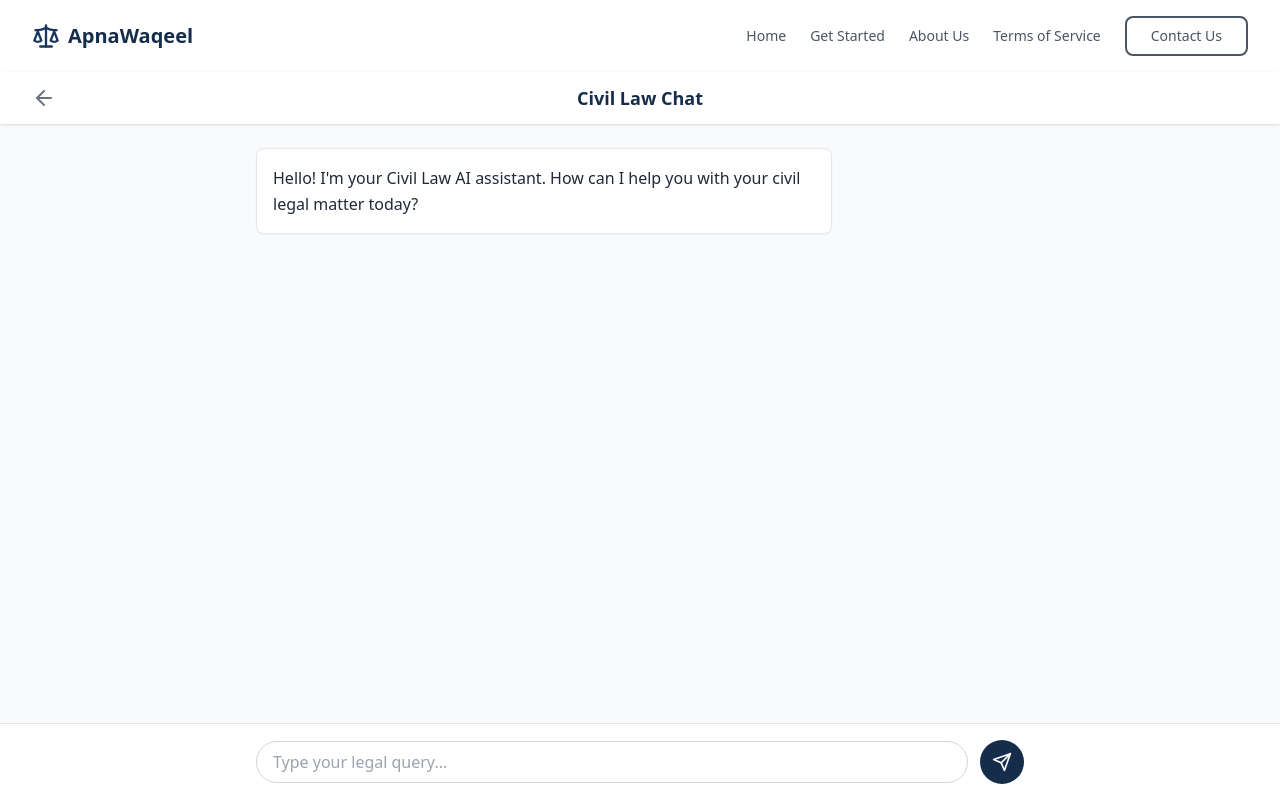
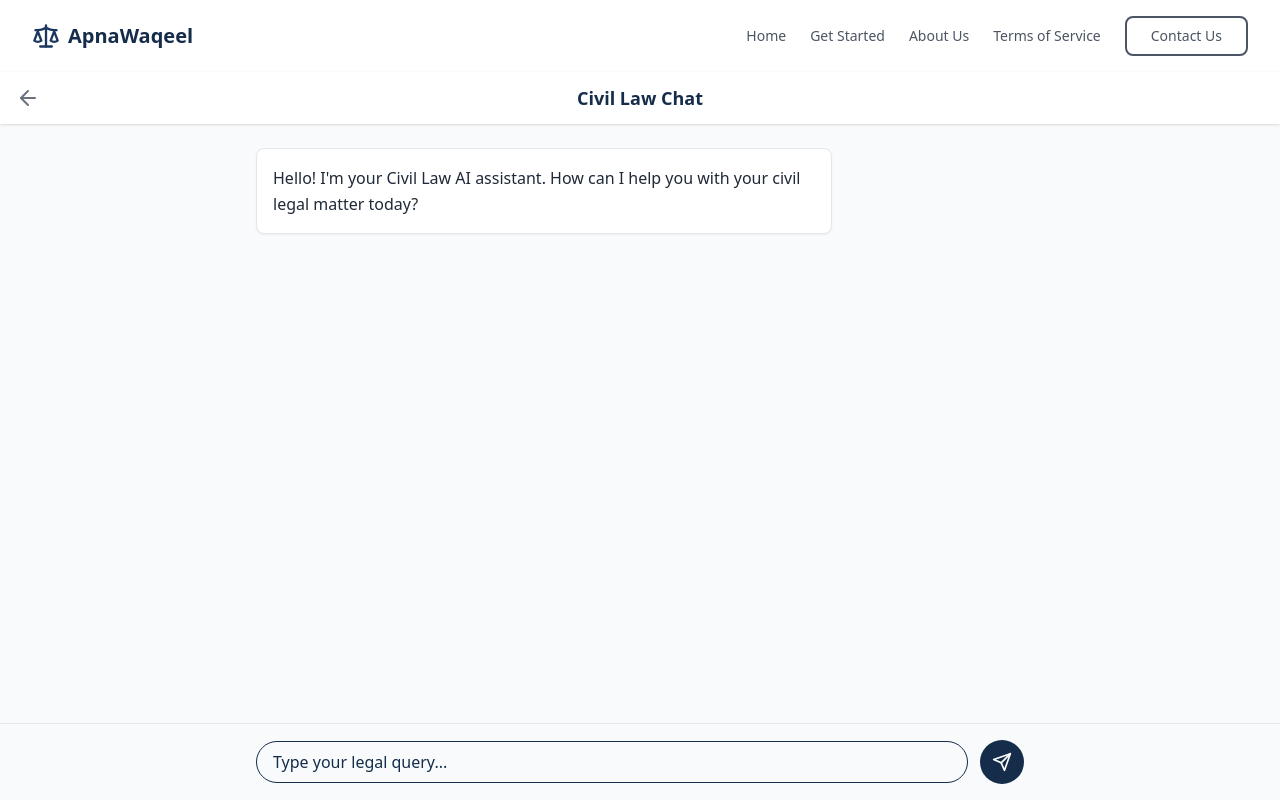
Before and after one commit to U-mar-404/waqeel-frontend, a React (Vite) app: page /chat/civil in a window 1280 px wide. Shown: the top 800 px of the page. Built offline with nearby package versions, Linux system fonts and the light colour scheme.

Commit message:
bs krdy chal ja ba6 chat page update bhai chat page good

```diff
--- a/src/pages/ChatPage.tsx
+++ b/src/pages/ChatPage.tsx
@@ -33,7 +33,16 @@ const ChatPage: React.FC<ChatPageProps> = ({ lawyerType }) => {
   const [isTyping, setIsTyping] = useState(false);
   const messagesEndRef = useRef<HTMLDivElement>(null);
 
-  // Auto-scroll on every new message
+  // Hide global footer on this page
+  useEffect(() => {
+    const siteFooter = document.querySelector('footer');
+    if (siteFooter) siteFooter.style.display = 'none';
+    return () => {
+      if (siteFooter) siteFooter.style.display = '';
+    };
+  }, []);
+
+  // Auto-scroll on new message
   useEffect(() => {
     messagesEndRef.current?.scrollIntoView({ behavior: 'smooth' });
   }, [messages]);
@@ -41,13 +50,11 @@ const ChatPage: React.FC<ChatPageProps> = ({ lawyerType }) => {
   const handleSend = async () => {
     const content = input.trim();
     if (!content) return;
-    const userMsg: ChatMessage = {
-      id: Date.now().toString(),
-      text: content,
-      sender: 'user',
-      timestamp: new Date(),
-    };
-    setMessages((prev) => [...prev, userMsg]);
+
+    setMessages((prev) => [
+      ...prev,
+      { id: Date.now().toString(), text: content, sender: 'user', timestamp: new Date() },
+    ]);
     setInput('');
     setIsTyping(true);
 
@@ -58,13 +65,15 @@ const ChatPage: React.FC<ChatPageProps> = ({ lawyerType }) => {
         body: JSON.stringify({ query: content }),
       });
       const data = await res.json();
-      const aiMsg: ChatMessage = {
-        id: Date.now().toString() + '-ai',
-        text: data.answer || 'Sorry, I could not find an answer.',
-        sender: 'ai',
-        timestamp: new Date(),
-      };
-      setMessages((prev) => [...prev, aiMsg]);
+      setMessages((prev) => [
+        ...prev,
+        {
+          id: Date.now().toString() + '-ai',
+          text: data.answer || 'Sorry, I could not find an answer.',
+          sender: 'ai',
+          timestamp: new Date(),
+        },
+      ]);
     } catch {
       setMessages((prev) => [
         ...prev,
@@ -82,8 +91,8 @@ const ChatPage: React.FC<ChatPageProps> = ({ lawyerType }) => {
 
   return (
     <div className="flex flex-col h-screen bg-gray-50">
-      {/* header */}
-      <header className="sticky top-0 z-10 flex items-center justify-between bg-white shadow px-4 sm:px-6 lg:px-8 py-3">
+      {/* HEADER */}
+      <header className="sticky top-0 z-10 flex items-center justify-between bg-white shadow px-4 py-3">
         <Link to="/" className="text-gray-500 hover:text-gray-700">
           <ArrowLeft size={24} />
         </Link>
@@ -93,8 +102,8 @@ const ChatPage: React.FC<ChatPageProps> = ({ lawyerType }) => {
         <div className="w-6" />
       </header>
 
-      {/* scrollable messages */}
-      <main className="flex-1 overflow-y-auto px-4 sm:px-6 lg:px-8 py-6 pb-24">
+      {/* MESSAGES */}
+      <main className="flex-1 overflow-y-auto px-4 py-6 pb-24">
         <div className="max-w-3xl mx-auto flex flex-col space-y-4">
           {messages.map((msg) => (
             <motion.div
@@ -136,8 +145,8 @@ const ChatPage: React.FC<ChatPageProps> = ({ lawyerType }) => {
         </div>
       </main>
 
-      {/* fixed input box */}
-      <div className="fixed bottom-0 left-0 w-full bg-white px-4 sm:px-6 lg:px-8 py-4 border-t">
+      {/* FIXED INPUT (transparent bg + primary theme border) */}
+      <div className="fixed bottom-0 left-0 w-full bg-gray-50 px-4 py-4 border-t">
         <div className="max-w-3xl mx-auto flex items-center space-x-3">
           <input
             type="text"
@@ -145,7 +154,20 @@ const ChatPage: React.FC<ChatPageProps> = ({ lawyerType }) => {
             onChange={(e) => setInput(e.target.value)}
             onKeyDown={(e) => e.key === 'Enter' && handleSend()}
             placeholder="Type your legal query..."
-            className="flex-1 border border-gray-300 rounded-full px-4 py-2 focus:outline-none focus:ring-2 focus:ring-primary-600"
+            className="
+              flex-1
+              border
+              border-primary-600
+              rounded-full
+              px-4
+              py-2
+              bg-transparent
+              placeholder-primary-600
+              focus:outline-none
+              focus:ring-2
+              focus:ring-primary-600
+              focus:border-primary-600
+            "
           />
           <button
             onClick={handleSend}
```
